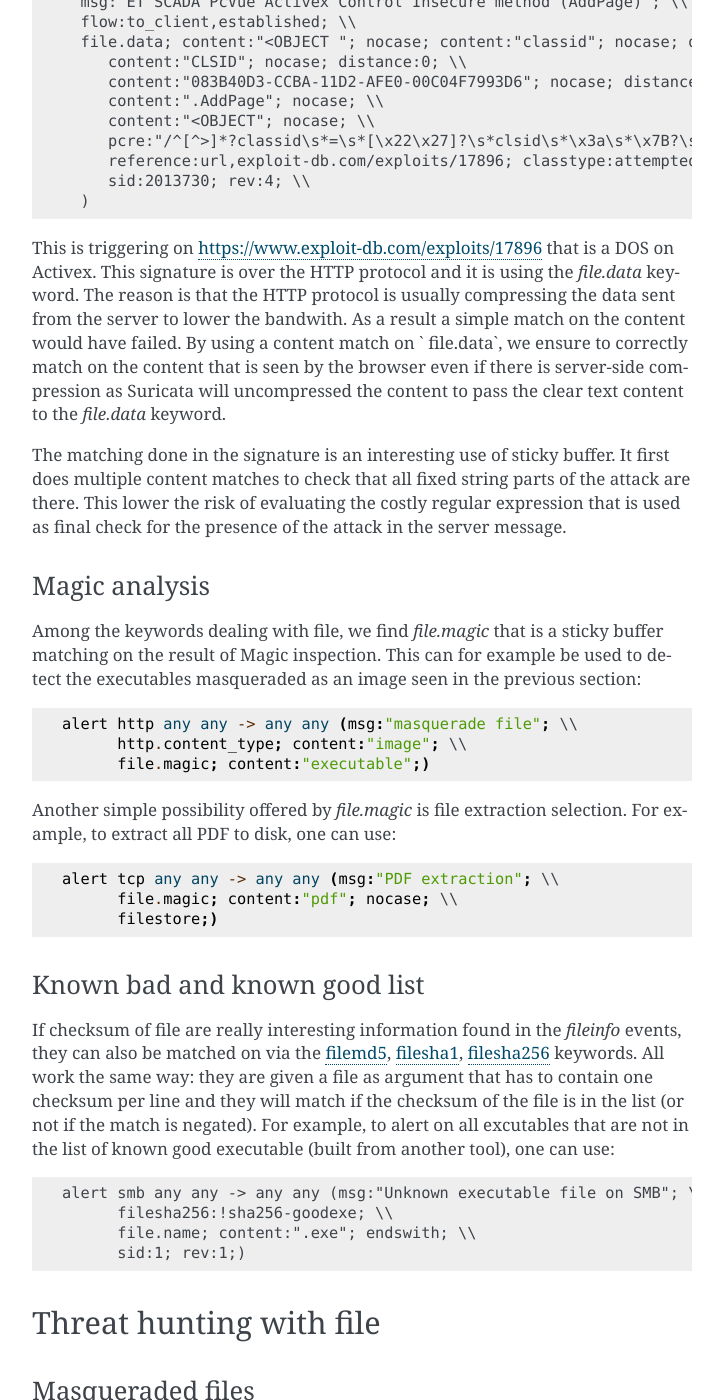
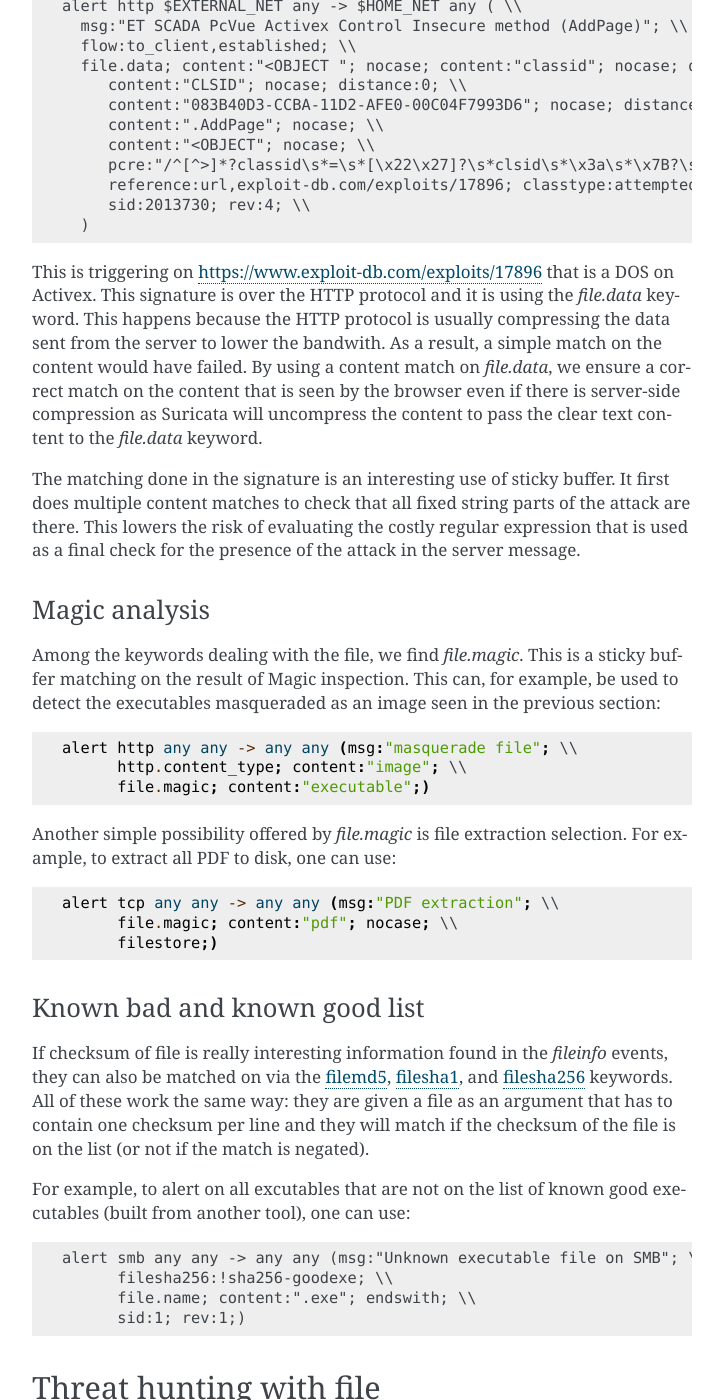
Before and after one commit to StamusNetworks/suricata-4-analysts, a Sphinx documentation site: the page built from source/file-analysis.rst, in a window 1280 px wide and 1400 px high, scrolled down 2817 px. Shown: the whole window, without its empty margins (388-1111 px from the left). Built offline with Sphinx 7.4.7, drawn with Linux system fonts in a browser that asks for light colours; some of the changed text lies outside the part shown.

Commit message:
Update file-analysis.rst
Made some minor changes to structure and passive voice.

```diff
--- a/source/file-analysis.rst
+++ b/source/file-analysis.rst
@@ -2,12 +2,11 @@
 File Analysis
 =============
 
+
 Introduction
 ============
 
-As Suricata understands most major application layers, it is able to track
-the file transfered over the wire. The list of application layers supporting
-file extraction includes:
+Because Suricata understands most major application layers, it is able to track the file transfered over the wire. The list of application layers supporting file extraction includes:
 
  - HTTP
  - FTP
@@ -16,31 +15,23 @@ file extraction includes:
  - SMTP
  - HTTP2
 
-Interesting features are a consequence of this. First, it allows Suricata to generate
-events containing information about the files. The :ref:`fileinfo events <fileinfo-events>`
-are generated once any tracked file transfer is over (independantly of any detection). These events contain details about
-the file such as its name, various hashes of its content (sha1, sha256, ...) and identification
-of the file type based on its content.
+Interesting features result from this. First, it allows Suricata to generate events containing information about the files. The :ref:`fileinfo events <fileinfo-events>` are generated once any tracked file transfer is over (independantly of any detection). These events contain details about the file such as its name, various hashes of its content (sha1, sha256, ...), and identification of the file type based on its content.
 
-The second feature is the extraction of the file which is triggered by the `filestore <https://suricata.readthedocs.io/en/latest/rules/file-keywords.html?#filestore>`_ keyword in signature.
-Extraction can also be switched on globally but it is really intensive in term of performance. One thing
-to mention about extraction is that it is deduplicated as the storage of file on disk is done once per sha256.
-file_data keyword
+The second interesting feature is the extraction of the file which is triggered by the `filestore <https://suricata.readthedocs.io/en/latest/rules/file-keywords.html?#filestore>`_ keyword in signature. Extraction can also be switched on globally, but it is really intensive in term of performance. One thing to mention about extraction is that it is deduplicated as the storage of the file on the disk is done once per sha256.
 
-Third feature associated with file is the analysis of file content that can be done via the `file_data` keyword.
-Signature can be written to match on the content of file which for example can be compressed in the case of HTTP
-or under a base64 encoded form in the case of SMTP.
+The third feature associated with the file is the analysis of file content that can be done via the `file_data` keyword. Signatures can be written to match on the content of a file which, for example, can be compressed in the case of HTTP or under a base64 encoded form in the case of SMTP.
 
-Please see, Suricata manual for how to set up `file extraction <https://suricata.readthedocs.io/en/latest/file-extraction/file-extraction.html>`_.
+Please see the Suricata manual for how to set up `file extraction <https://suricata.readthedocs.io/en/latest/file-extraction/file-extraction.html>`_.
 
 .. index:: Fileinfo event
 
 .. _fileinfo-events:
 
+
 Fileinfo events
 ===============
 
-The structure of a `fileinfo` event is the following:
+The structure of a `fileinfo` event is as follows:
 
 .. code-block:: JSON
 
@@ -82,22 +73,14 @@ The structure of a `fileinfo` event is the following:
 The event contains a `fileinfo` object that contains the following fields:
 
  - `filename` announced by the servers
- - `magic` computed by analysing the beginning of the file
- - `size` getting us the file size
+ - `magic` computed by analyzing the beginning of the file
+ - `size` to receive the file size
 
-and it also contains a regular `http` as this file was capture on a HTTP flow. On a different
-application layers different subobject would have been present. The field `app_proto` is a good
-way to know which suboject will be present.
+It also contains a regular `http` subobject as this file was captured on an HTTP flow. On a different application's layers, a different subobject would have been present. The field `app_proto` is a good way to know which suboject will be present.
 
-This event is a good example of the value of the various mechanism in place in Suricata. The
-HTTP parser told us that the file content type (`http.http_content_type`) announced by the
-server is an `image\png`. This would be fine if the analysis of content of the file did not
-find out (in the key `fileinfo.magic`) that the file is in reality an executable. For the reference, this
-file was used in an infection by the Trickbot malware.
+This event is a good example of the value of the various mechanisms in place in Suricata. The HTTP parser told us that the file content type (`http.http_content_type`) announced by the server is an 'image\png'. This would be fine if the analysis of content of the file did not find out (in the key `fileinfo.magic`) that the file is, in reality, an executable. For reference, this file was used in an infection by the Trickbot malware.
 
-This can be confirmed by checking the sha1 or sha256 hash of the file in
-`Virustotal <https://www.virustotal.com/gui/file/110743634989ed7a3293b2e39ad85c255fc131c752e029f78d37d4fb8c1dc7f6>`_.
-This file is flagged as malicous by more than 50 security vendors and associated to Trickbot by some of them.
+This can be confirmed by checking the sha1 or sha256 hash of the file in `Virustotal <https://www.virustotal.com/gui/file/110743634989ed7a3293b2e39ad85c255fc131c752e029f78d37d4fb8c1dc7f6>`_. This file is flagged as malicous by more than 50 security vendors and associated to Trickbot by some of them as well.
 
 .. figure:: img/virustotal.png
 
@@ -131,21 +112,18 @@ Let's take an example with the following signature from Emerging Threats ruleset
        sid:2013730; rev:4; \\
     )
 
-This is triggering on https://www.exploit-db.com/exploits/17896 that is a DOS on Activex. This signature is over
-the HTTP protocol and it is using the `file.data` keyword. The reason is that the HTTP protocol is usually compressing
-the data sent from the server to lower the bandwith. As a result a simple match on the content would have failed. By using
-a content match on ` file.data`, we ensure to correctly match on the content that is seen by the browser
-even if there is server-side compression as Suricata will uncompressed the content to pass the clear text content to the `file.data` keyword.
+This is triggering on https://www.exploit-db.com/exploits/17896 that is a DOS on Activex. This signature is over the HTTP protocol and it is using the `file.data` keyword. This happens because the HTTP protocol is usually compressing the data sent from the server to lower the bandwith. As a result, a simple match on the content would have failed. By using a content match on `file.data`, we ensure a correct match on the content that is seen by the browser  even if there is server-side compression as Suricata will uncompress the content to pass the clear text content to the `file.data` keyword.
 
 The matching done in the signature is an interesting use of sticky buffer. It first does multiple content matches to check that all fixed string parts
-of the attack are there. This lower the risk of evaluating the costly regular expression that is used as final check for the presence of the
+of the attack are there. This lowers the risk of evaluating the costly regular expression that is used as a final check for the presence of the
 attack in the server message.
+
 
 Magic analysis
 --------------
 
-Among the keywords dealing with file, we find `file.magic` that is a sticky buffer matching on the result of Magic inspection.
-This can for example be used to detect the executables masqueraded as an image seen in the previous section:
+Among the keywords dealing with the file, we find `file.magic`. This is a sticky buffer matching on the result of Magic inspection.
+This can, for example, be used to detect the executables masqueraded as an image seen in the previous section:
 
 .. code-block::
 
@@ -162,13 +140,15 @@ Another simple possibility offered by `file.magic` is file extraction selection.
         file.magic; content:"pdf"; nocase; \\
         filestore;)
 
+
 Known bad and known good list
 -----------------------------
 
-If checksum of file are really interesting information found in the `fileinfo` events, they can also be matched on via the `filemd5 <https://suricata.readthedocs.io/en/latest/rules/file-keywords.html#filemd5>`_,
-`filesha1 <https://suricata.readthedocs.io/en/latest/rules/file-keywords.html#filesha1>`_,
-`filesha256 <https://suricata.readthedocs.io/en/latest/rules/file-keywords.html#filesha256>`_ keywords. All work the same way: they are given a file as argument that has to contain one checksum per line and they will match
-if the checksum of the file is in the list (or not if the match is negated). For example, to alert on all excutables that are not in the list of known good executable (built from another tool), one can use:
+If checksum of file is really interesting information found in the `fileinfo` events, they can also be matched on via the `filemd5 <https://suricata.readthedocs.io/en/latest/rules/file-keywords.html#filemd5>`_,
+`filesha1 <https://suricata.readthedocs.io/en/latest/rules/file-keywords.html#filesha1>`_, and
+`filesha256 <https://suricata.readthedocs.io/en/latest/rules/file-keywords.html#filesha256>`_ keywords. All of these work the same way: they are given a file as an argument that has to contain one checksum per line and they will match if the checksum of the file is on the list (or not if the match is negated).
+
+For example, to alert on all excutables that are not on the list of known good executables (built from another tool), one can use:
 
 .. code-block::
 
@@ -176,6 +156,7 @@ if the checksum of the file is in the list (or not if the match is negated). For
         filesha256:!sha256-goodexe; \\
         file.name; content:".exe"; endswith; \\
         sid:1; rev:1;)
+
 
 Threat hunting with file
 ========================
@@ -191,7 +172,7 @@ In Elasticsearch, you can simply detect executable masqueraded as PDF with the f
 
   fileinfo.filename.keywords:*.pdf AND fileinfo.magic:"executable"
 
-You can also be more generic with querying all executable that do not ends up with a regular extension
+You can also be more generic with querying all executables that do not end up with a regular extension:
 
 .. code-block::
 
@@ -212,25 +193,26 @@ Splunk users can write this last one with:
      regex fileinfo.magic = "(?i)executable" |
      NOT (fileinfo.filename="*.exe" OR fileinfo.filename="*.dll" OR fileinfo.filename="*.com")
 
+
 Long file name
 --------------
 
-The file names are most of the time kept short when they are linked to legit behavior as nobody like to type
-or read too long strings. So it is interesting to look at any executable file transfer where the filename is
-at least 15 chars long and does not finish on ".exe" (as installer could have a longer name). This
-can be done with:
+The file names are usually kept short when they are linked to legitimate behavior because nobody likes to type
+or read lengthy strings. Because of this, it is interesting to look at any executable file transfer where the filename is
+at least 15 characters long and does not finish on ".exe" (installers could have a longer name).
+
+This can be done with:
 
 .. code-block::
 
   fileinfo.type:"executable" AND fileinfo.filename.keyword:/.{15}.*/  \\
     -fileinfo.filename.keyword:*.exe
 
+
 Entropy on SMB file transfer
 ----------------------------
 
-`Entropy <https://en.wikipedia.org/wiki/Entropy_(information_theory)>`_ is the next logical step after looking after long filename because
-it is putting a measure on the randomness of data. And in a lot of case, the malware are using randomly generated file names to avoid collision with
-existing files.
+`Entropy <https://en.wikipedia.org/wiki/Entropy_(information_theory)>`_ is the next logical step after looking into a long filename because it measures the randomness of the data. In a lot of cases, malware uses randomly generated file names to avoid collision with existing files.
 
 Entropy can be computed in Splunk by using the `URL Toolbox App <https://splunkbase.splunk.com/app/2734/>`_. For example, let's compute the entropy of the executable filename and get the list of filename sorted by entropy:
 
@@ -243,5 +225,4 @@ Entropy can be computed in Splunk by using the `URL Toolbox App <https://splunkb
   stats min(timestamp), max(timestamp) by fileinfo.filename, entropy, fileinfo.sha256 |
   sort -entropy
 
-An entropy value is 4 is already high with regards to a filename so filtering on value can allow you to focus on
-suspect elements.
+An entropy value of 4 is already high with regards to a filename, so filtering on value can allow you to focus on suspect elements.
```
Also changed, not shown: other parts of source/file-analysis.rst (+2 -4 lines).
